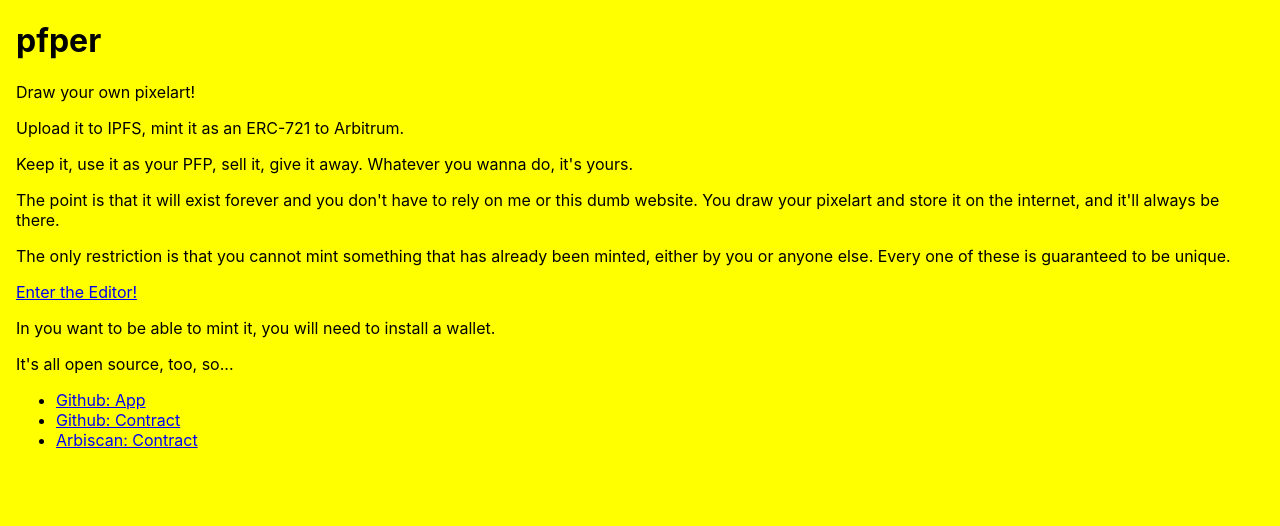
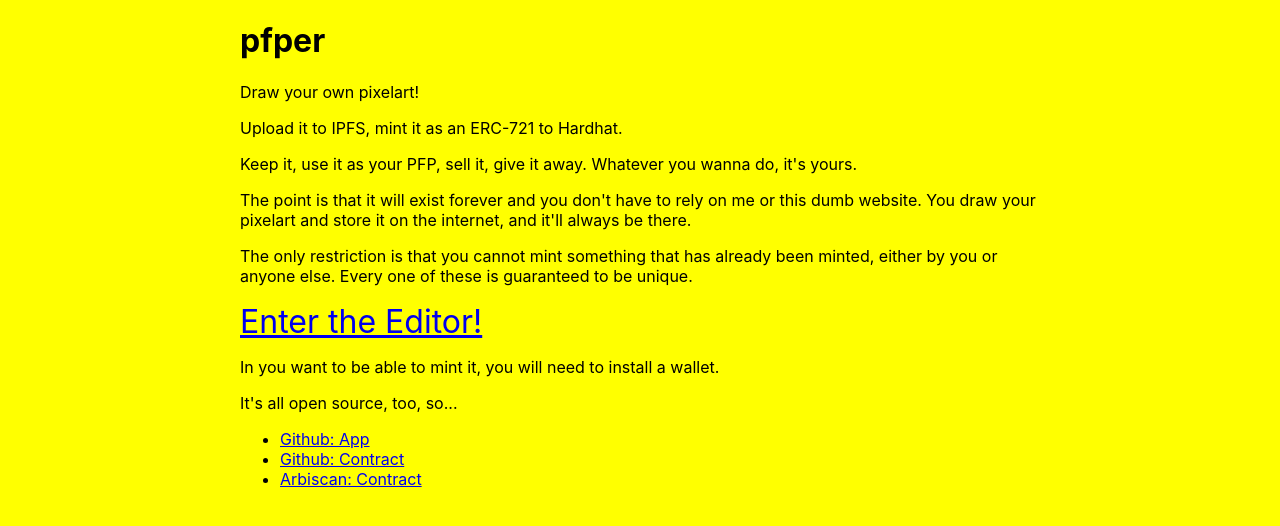
Before and after one commit to sirsean/pfper, a React (Create React App) app: page / in a window 1280 px wide. Shown: the top 526 px of the page. Built offline with nearby package versions, Linux system fonts and the light colour scheme; a web font is replaced by a local one; what nft.storage would draw is missing.

Commit message:
dynamic chain name

```diff
--- a/src/App.css
+++ b/src/App.css
@@ -5,7 +5,8 @@ button {
 }
 
 .Home, .NoWallet, .SwitchChain {
-    margin: 16px;
+    width: 800px;
+    margin: 0 auto;
 }
 
 .MintBar {
--- a/src/App.js
+++ b/src/App.js
@@ -357,11 +357,11 @@ function Home() {
         <div className="Home">
             <h1>pfper</h1>
             <p>Draw your own pixelart!</p>
-            <p>Upload it to IPFS, mint it as an ERC-721 to Arbitrum.</p>
+            <p>Upload it to IPFS, mint it as an ERC-721 to {NETWORK_PARAMS.chainName}.</p>
             <p>Keep it, use it as your PFP, sell it, give it away. Whatever you wanna do, it's yours.</p>
             <p>The point is that it will exist forever and you don't have to rely on me or this dumb website. You draw your pixelart and store it on the internet, and it'll always be there.</p>
             <p>The only restriction is that you cannot mint something that has already been minted, either by you or anyone else. Every one of these is guaranteed to be unique.</p>
-            <p><Link to="/editor">Enter the Editor!</Link></p>
+            <p><Link to="/editor" style={{fontSize: '2.0em'}}>Enter the Editor!</Link></p>
             {window.ethereum && address && <p>You have connected your wallet: <Link to={`/address/${address}`}>{address}</Link>.</p>}
             {window.ethereum && !address && <p>If you want to be able to mint it, <button onClick={connectWalletOnClick}>connect your wallet</button>.</p>}
             {!window.ethereum && <p>In you want to be able to mint it, you will need to install a wallet.</p>}
@@ -397,8 +397,8 @@ function SwitchChain() {
     }
     return (
         <div className="SwitchChain">
-            <p>to read this data from the blockchain, you need to switch your wallet to Arbitrum</p>
-            <p><button onClick={onClick}>Switch to Arbitrum</button></p>
+            <p>to read this data from the blockchain, you need to switch your wallet to {NETWORK_PARAMS.chainName}</p>
+            <p><button onClick={onClick}>Switch to {NETWORK_PARAMS.chainName}</button></p>
         </div>
     );
 }
```
